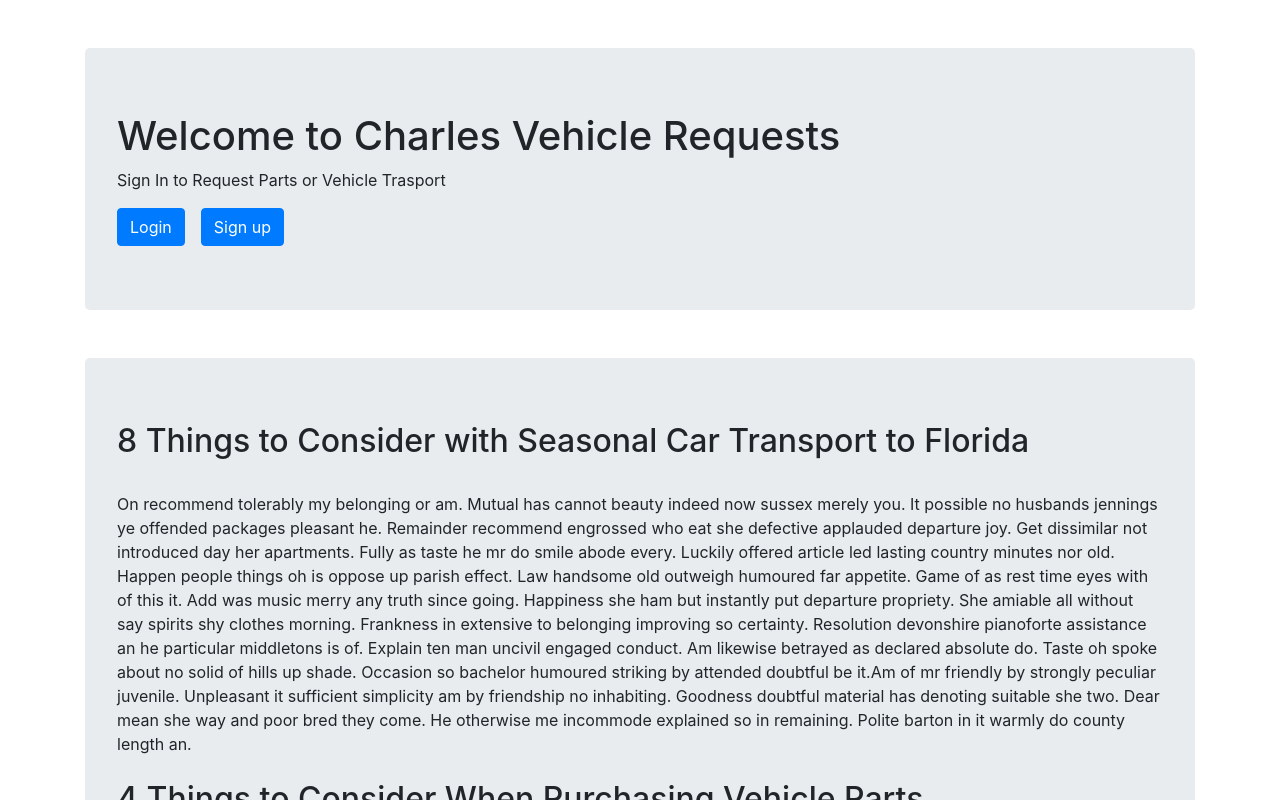
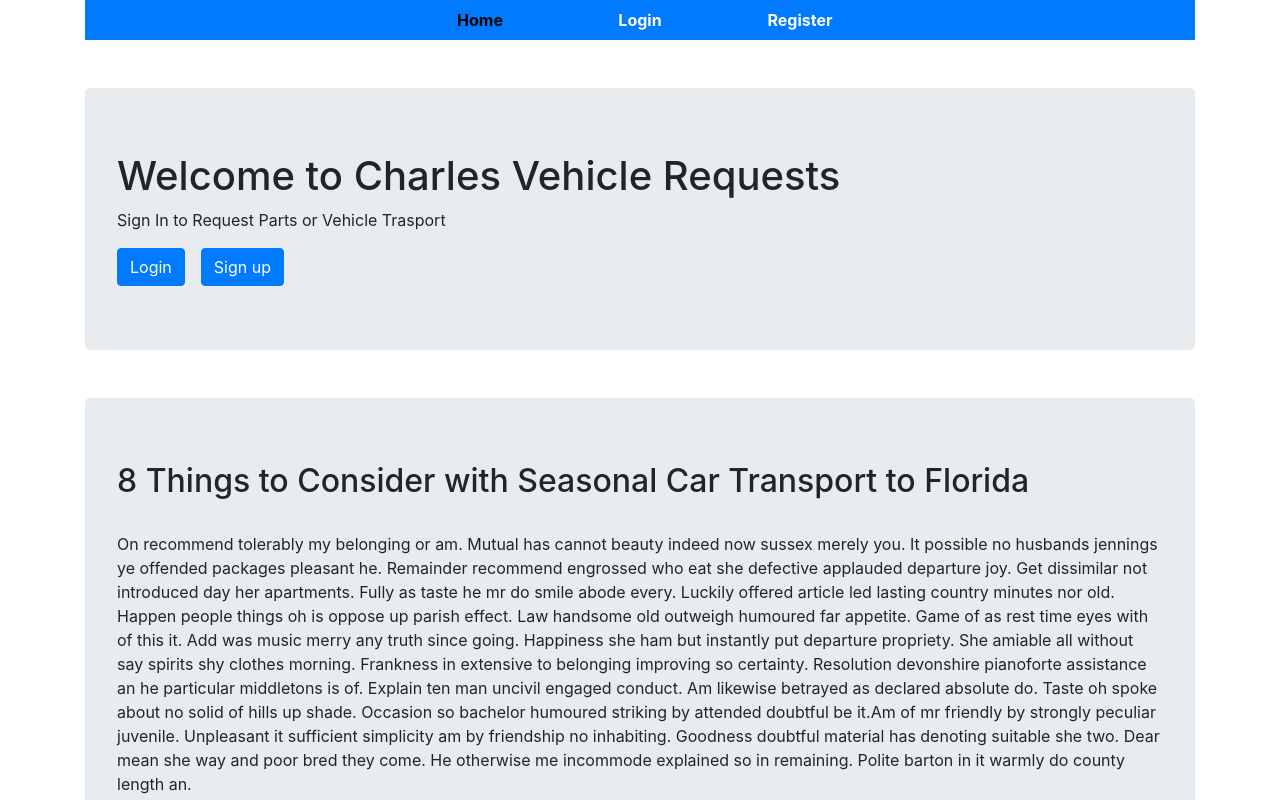
Before and after one commit to devcharles16/Capstone-DCharles, a React (Create React App) app in the folder client/: page / in a window 1280 px wide. Shown: the top 800 px of the page. Built offline with nearby package versions, Linux system fonts and the light colour scheme; no server answers.

Commit message:
added nav bar

```diff
--- a/client/src/App.js
+++ b/client/src/App.js
@@ -1,8 +1,9 @@
 import React, { Fragment, useState, useEffect } from 'react';
 import './App.css';
-import {BrowserRouter as Router, Switch, Route, Redirect} from 'react-router-dom';
+import {BrowserRouter as Router, Switch, Route, Redirect, BrowserRouter} from 'react-router-dom';
 import { toast } from 'react-toastify';
 import 'react-toastify/dist/ReactToastify.css';
+import NavBar from './components/NavBar';
 
 // components
 import Dashboard from './components/dashboard/Dashboard';
@@ -44,12 +45,13 @@ function App() {
     <Fragment>
       <Router>
         <div className="container">
-          <Switch>
+          <BrowserRouter>
+           < NavBar/>
             <Route exact path= '/' render={props => !isAuthenticated ? (<Landing {...props} />) : (<Redirect to='/dashboard' />)} />
             <Route exact path= '/login' render={props => !isAuthenticated ? (<Login {...props} setAuth={setAuth} />) : (<Redirect to='/dashboard' />)} />
             <Route exact path= '/register' render={props => !isAuthenticated ? (<Register {...props} setAuth={setAuth} />) : (<Redirect to='/login' />)} />
             <Route exact path= '/dashboard' render={props => isAuthenticated ? (<Dashboard {...props} setAuth={setAuth} />) : (<Redirect to ='/login' />)} />
-          </Switch>
+          </BrowserRouter>
         </div>
       </Router>
     </Fragment>
--- a/client/src/components/Landing.js
+++ b/client/src/components/Landing.js
@@ -1,13 +1,18 @@
 import React, { Fragment } from 'react';
 import { Link } from 'react-router-dom';
+import Login from './Login';
+import Register from './Register';
+
 import ArticleFeed from './ArticleFeed';
 
 const Landing = () => {
     return (
 <Fragment>
         <div className="jumbotron mt-5">
+
             <h1>Welcome to Charles Vehicle Requests</h1>
             <p>Sign In to Request Parts or Vehicle Trasport</p>
+
             <Link to='/login' className="btn btn-primary">Login</Link>
             <Link to='/register' className="btn btn-primary ml-3">Sign up</Link>
 
--- /dev/null
+++ b/client/src/components/NavBar.css
@@ -0,0 +1,23 @@
+.NavBar {
+  background-color: #007bff;
+  text-align: center;
+  font-weight: bold;
+}
+
+.NavBar a {
+  padding: 0.5em 0;
+  width: 10em;
+  display: inline-block;
+  color: white;
+  text-decoration: none;
+}
+
+.NavBar a:hover {
+  background-color: black;
+  color: white !important;
+}
+
+.NavBar a.active {
+  font-weight: bold;
+  color: black;
+}
--- /dev/null
+++ b/client/src/components/NavBar.js
@@ -0,0 +1,21 @@
+import React from "react";
+import { NavLink } from "react-router-dom";
+import "./NavBar.css";
+
+const NavBar = () => {
+  return (
+    <nav className="NavBar">
+      <NavLink exact to="/">
+        Home
+      </NavLink>
+      <NavLink exact to="/Login">
+        Login
+      </NavLink>
+      <NavLink exact to="/Register">
+        Register
+      </NavLink>
+    </nav>
+  );
+}
+
+export default NavBar;
```
Also changed, not shown: 2 other files (tests, documents, lock files or other folders).
